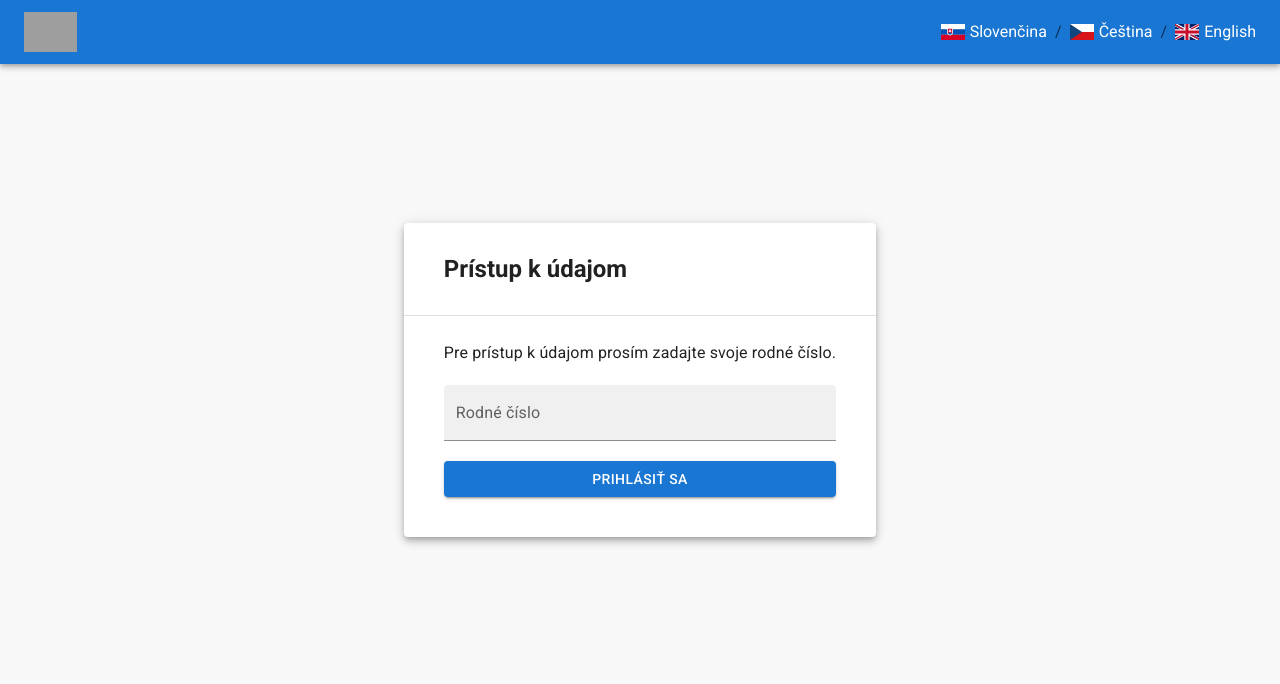
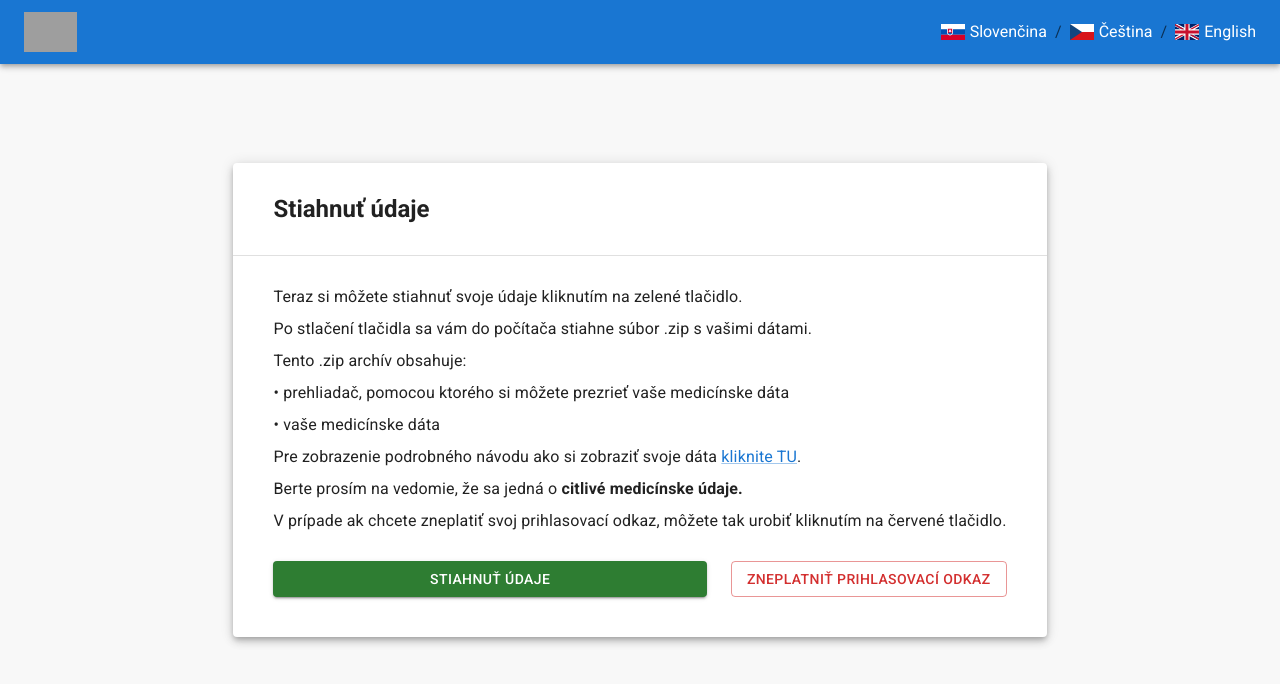
Before and after one commit to jakubvanko/mafil-volunteer-data-giver, a React (Create React App) app in the folder frontend/: page / in a window 1280 px wide. Shown: the top 684 px of the page. Built offline with nearby package versions, Linux system fonts and the light colour scheme; grey boxes are pictures that could not be loaded.

Commit message:
feat(frontend): add user page

```diff
--- a/frontend/src/App.tsx
+++ b/frontend/src/App.tsx
@@ -3,6 +3,7 @@ import { createTheme, CssBaseline } from "@mui/material";
 import { Header } from "./scenes/Header/Header";
 import { Login } from "./scenes/Login/Login";
 import { ThemeProvider } from "@emotion/react";
+import { User } from "./scenes/User/User";
 
 const theme = createTheme({
   palette: {
@@ -18,7 +19,7 @@ const App = () => {
       <ThemeProvider theme={theme}>
         <CssBaseline>
           <Header />
-          <Login />
+          <User />
         </CssBaseline>
       </ThemeProvider>
     </StrictMode>
--- a/frontend/src/components/MainCard/MainCard.tsx
+++ b/frontend/src/components/MainCard/MainCard.tsx
@@ -17,7 +17,7 @@ export const MainCard = ({
         </Typography>
       </Box>
       <Divider />
-      <Stack spacing={2.5} padding={"25px 40px 40px 40px"}>
+      <Stack spacing={3} padding={"25px 40px 40px 40px"}>
         {children}
       </Stack>
     </Paper>
--- a/frontend/src/components/MainPage/MainPage.tsx
+++ b/frontend/src/components/MainPage/MainPage.tsx
@@ -8,7 +8,7 @@ export const MainPage = ({ children }: PropsWithChildren) => {
       container
       justifyContent="center"
       alignItems="center"
-      paddingBottom={"calc(64px + 40px)"}
+      paddingBottom={"calc(64px)"}
     >
       {children}
     </Grid>
--- a/frontend/src/scenes/User/User.tsx
+++ b/frontend/src/scenes/User/User.tsx
@@ -1,3 +1,44 @@
+import { Button, Link, Stack, Typography, Box } from "@mui/material";
+import { MainCard } from "../../components/MainCard/MainCard";
+import { MainPage } from "../../components/MainPage/MainPage";
+
 export const User = () => {
-  return <div>User</div>;
+  return (
+    <MainPage>
+      <MainCard headingText="Stiahnuť údaje">
+        <Typography variant="body1" sx={{ lineHeight: "2em" }}>
+          Teraz si môžete stiahnuť svoje údaje kliknutím na zelené tlačidlo.
+          <br />
+          Po stlačení tlačidla sa vám do počítača stiahne súbor .zip s vašimi
+          dátami. <br />
+          Tento .zip archív obsahuje: <br />• prehliadač, pomocou ktorého si
+          môžete prezrieť vaše medicínske dáta <br />
+          • vaše medicínske dáta <br />
+          Pre zobrazenie podrobného návodu ako si zobraziť svoje dáta{" "}
+          <Link>kliknite TU</Link>. <br />
+          Berte prosím na vedomie, že sa jedná o{" "}
+          <b color="danger">citlivé medicínske údaje.</b>
+          <br />V prípade ak chcete zneplatiť svoj prihlasovací odkaz, môžete
+          tak urobiť kliknutím na červené tlačidlo.
+        </Typography>
+        <Stack direction="row" spacing={3}>
+          <Box width={"100%"}>
+            <Button fullWidth variant="contained" color="success">
+              Stiahnuť údaje
+            </Button>
+          </Box>
+          <Box minWidth={"fit-content"}>
+            <Button
+              fullWidth
+              variant="outlined"
+              color="error"
+              sx={{ width: "fit-content", whiteSpace: "nowrap" }}
+            >
+              Zneplatniť prihlasovací odkaz
+            </Button>
+          </Box>
+        </Stack>
+      </MainCard>
+    </MainPage>
+  );
 };
```
